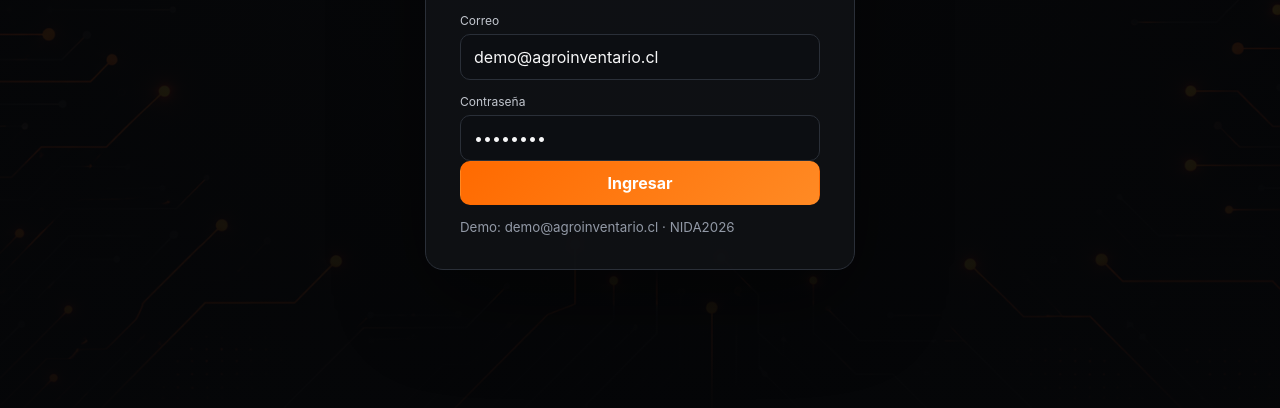
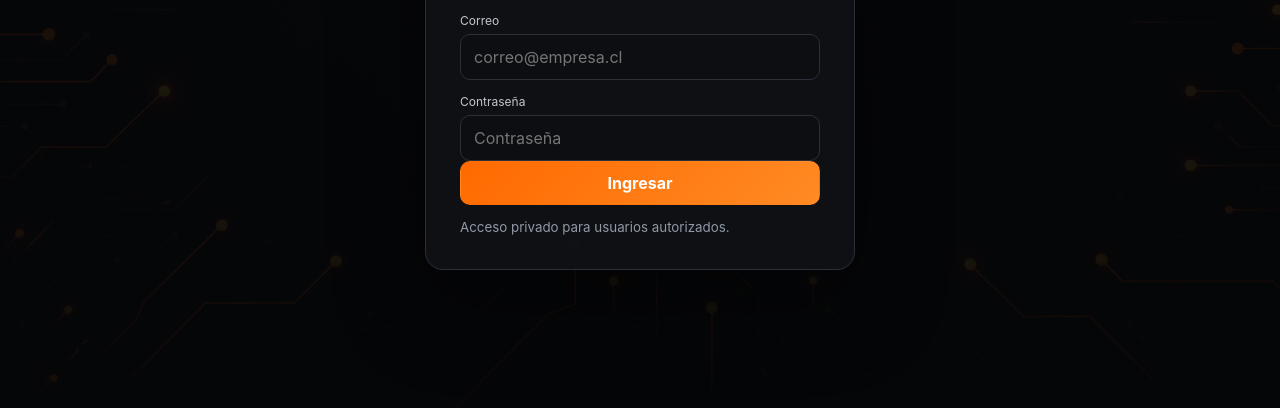
Before and after one commit to DaffneVargas29/Nida_Tech_Web, a website: page asistente-terreno/index.html in a window 1280 px wide. Shown: the part 392-800 px from the top of the page. Drawn offline with Linux system fonts and the light colour scheme; no server answers.

Commit message:
Remove exposed demo credentials from login screen

```diff
--- a/asistente-terreno/index.html
+++ b/asistente-terreno/index.html
@@ -14,12 +14,12 @@
       <h1>Asistente de Terreno</h1>
       <p>Registra visitas y conecta la información con Notion y GitHub.</p>
       <label>Correo</label>
-      <input id="email" type="email" value="demo@agroinventario.cl">
+      <input id="email" type="email" autocomplete="username" placeholder="correo@empresa.cl">
       <label>Contraseña</label>
-      <input id="password" type="password" value="NIDA2026">
+      <input id="password" type="password" autocomplete="current-password" placeholder="Contraseña">
       <div id="loginError" class="error hidden">Correo o contraseña incorrectos.</div>
       <button id="loginBtn" class="btn primary full">Ingresar</button>
-      <small>Demo: demo@agroinventario.cl · NIDA2026</small>
+      <small>Acceso privado para usuarios autorizados.</small>
     </div>
   </section>
 
@@ -223,6 +223,5 @@
   </section>
 
   <script src="app.js"></script>
-  <script src="history-enhanced.js"></script>
 </body>
 </html>
```
